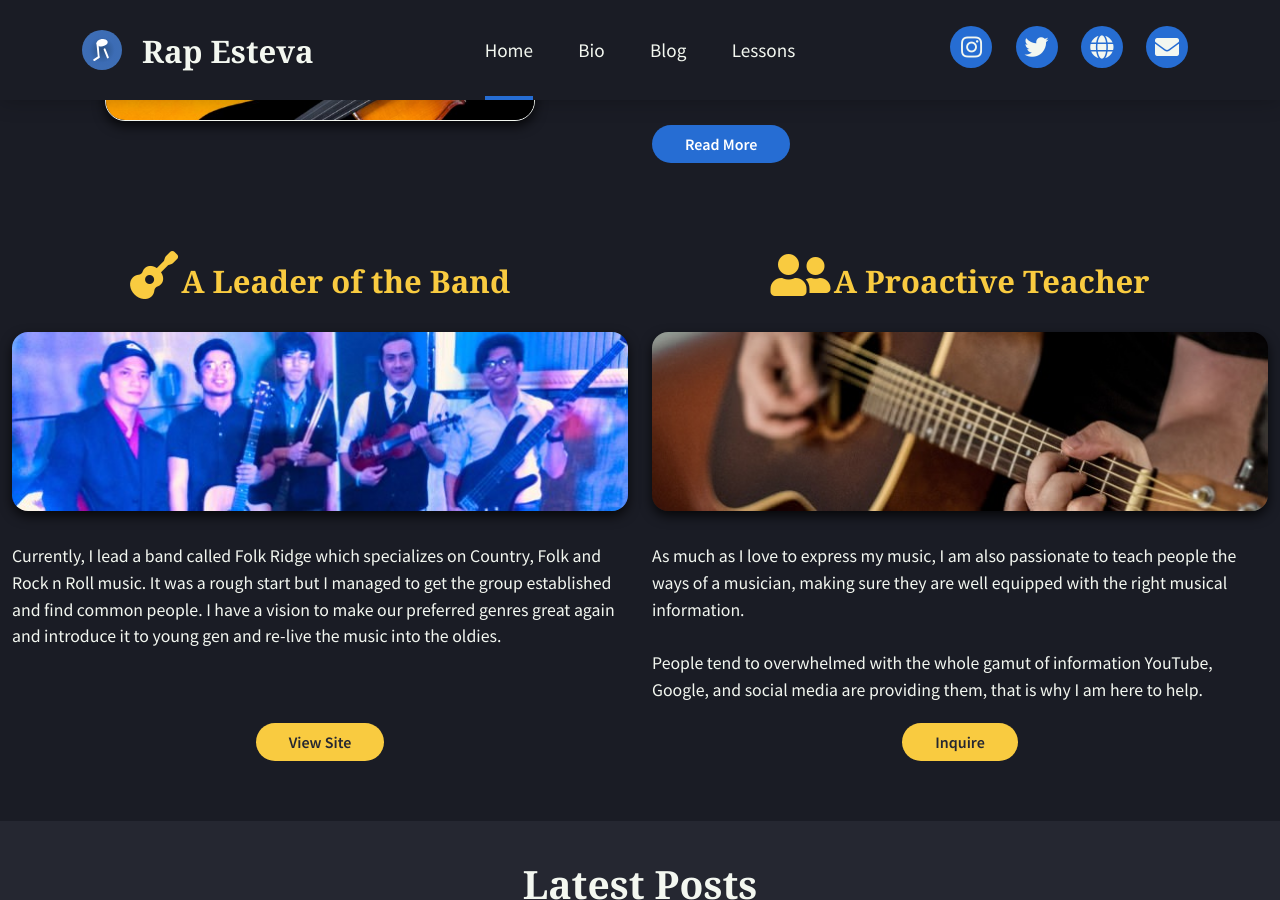
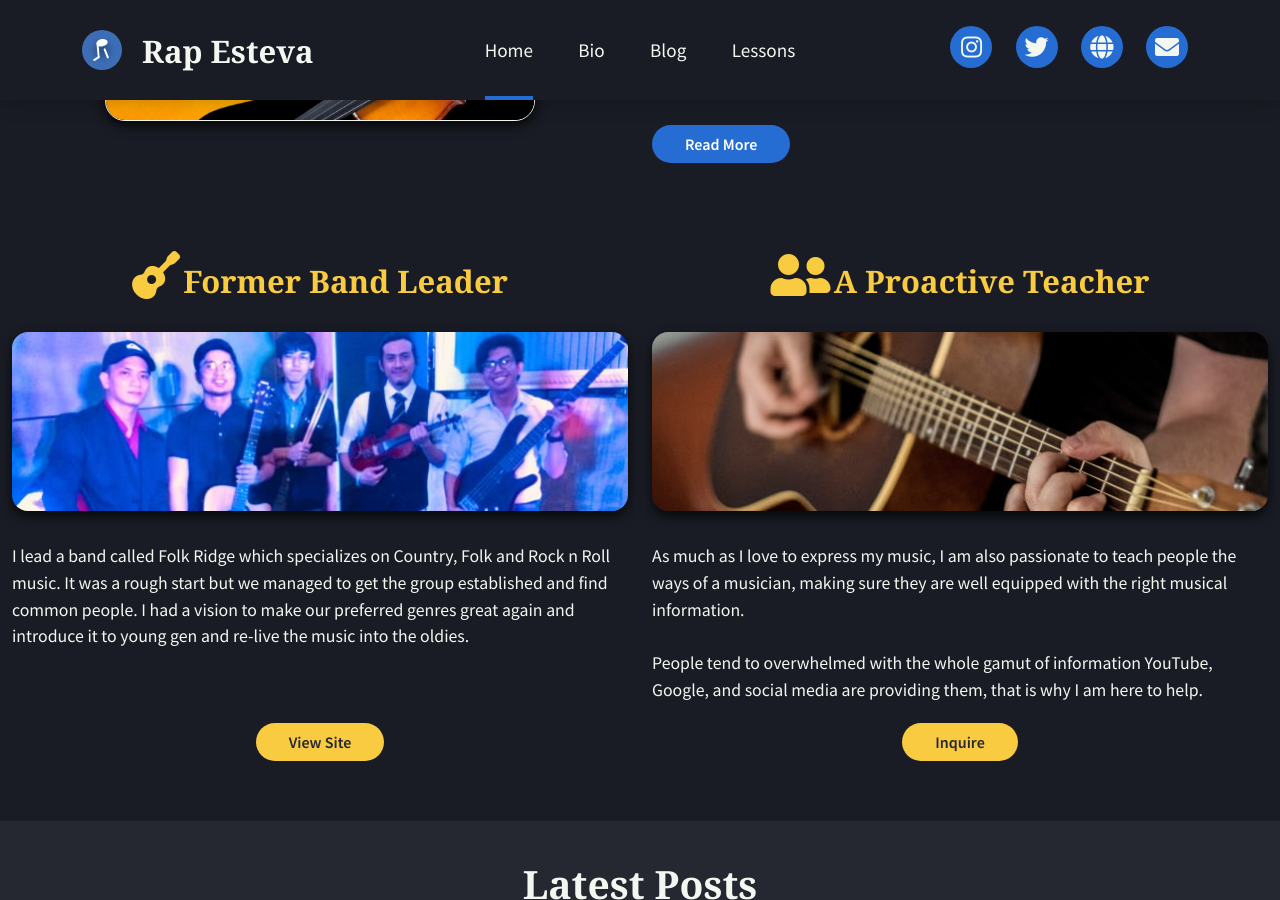
Before and after one commit to rapsamaniego27/music-profile, a Jekyll site: the page built from index.html, in a window 1280 px wide and 900 px high, scrolled down 782 px. Built offline with Jekyll 4.4.1, drawn with Linux system fonts in a browser that asks for light colours; nearby versions of some CDN libraries; some web fonts are replaced.

Commit message:
Update Pages “home”

```diff
--- a/_data/home.yml
+++ b/_data/home.yml
@@ -13,12 +13,12 @@ summary_description: >-
   An expressive musician who loves to share my musical knowledge to people who are eager to learn.
 summary_image: /assets/files/dual-instruments.jpg
 summary_link: /bio
-feature_left_title: A Leader of the Band
-feature_left_description: Currently, I lead a band called Folk Ridge which
-  specializes on Country, Folk and Rock n Roll music. It was a rough start but I
-  managed to get the group established and find common people. I have a vision
-  to make our preferred genres great again and introduce it to young gen and
-  re-live the music into the oldies.
+feature_left_title: Former Band Leader
+feature_left_description: I lead a band called Folk Ridge which specializes on
+  Country, Folk and Rock n Roll music. It was a rough start but we managed to
+  get the group established and find common people. I had a vision to make our
+  preferred genres great again and introduce it to young gen and re-live the
+  music into the oldies.
 feature_left_image: /assets/files/leader.jpg
 feature_left_link: https://folkridge.com/
 feature_right_title: A Proactive Teacher
```
